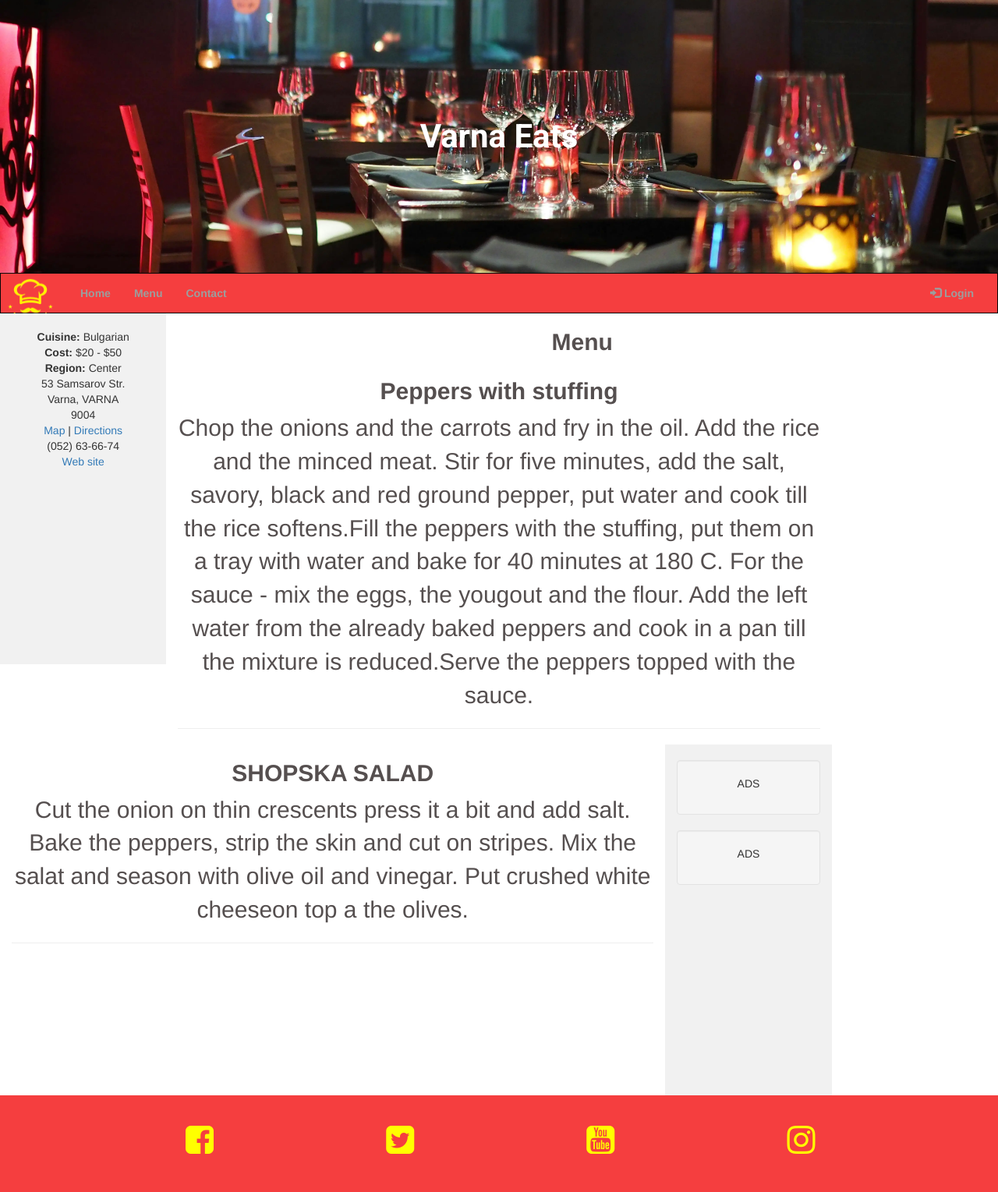
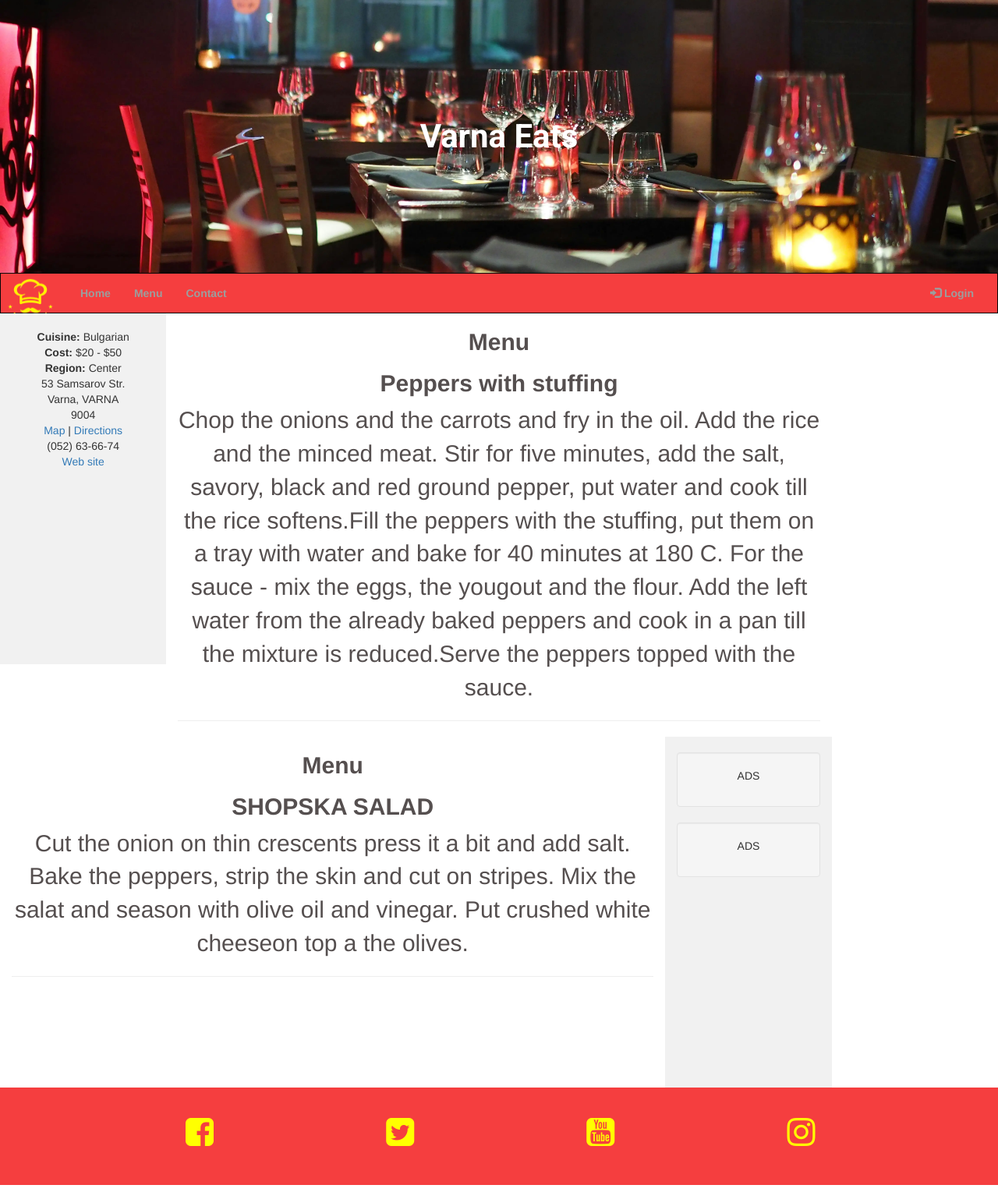
Before and after one commit to kamenco/dines, a Flask app: page /menu in a window 1280 px wide. Shown: the top 1529 px of the page at 78% size. Run offline with Flask 3, Linux system fonts and the light colour scheme; some libraries are stand-ins or nearby versions.

Commit message:
Edited menu page

```diff
--- a/templates/menu.html
+++ b/templates/menu.html
@@ -1,9 +1,10 @@
 {% extends "base.html" %}
 
 {% block content %}
-<h1 class="text">{{ page_title }}</h1>
+
 {% for recepie in list %}
     <div class="col-sm-8 text-left">
+      <h1 class="text">{{ page_title }}</h1>
       <h3 class="text">{{ recepie.name }}</h3>
       <p class="text_thin">{{ recepie.description }}<br></p>
       <hr>
```
